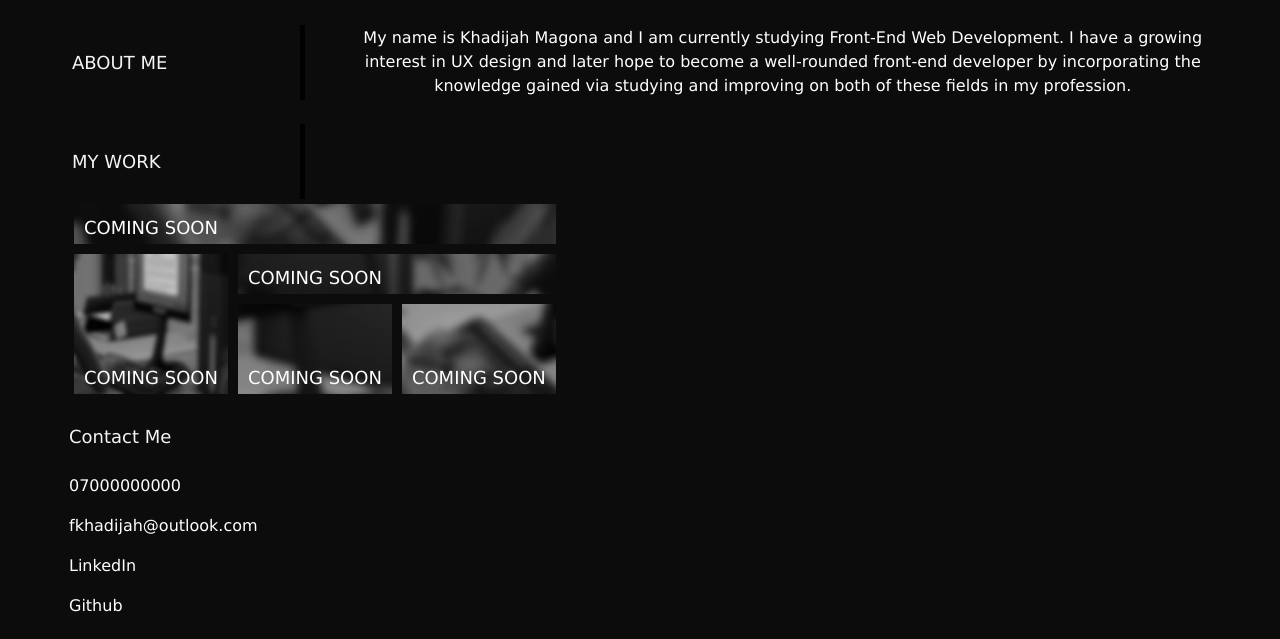
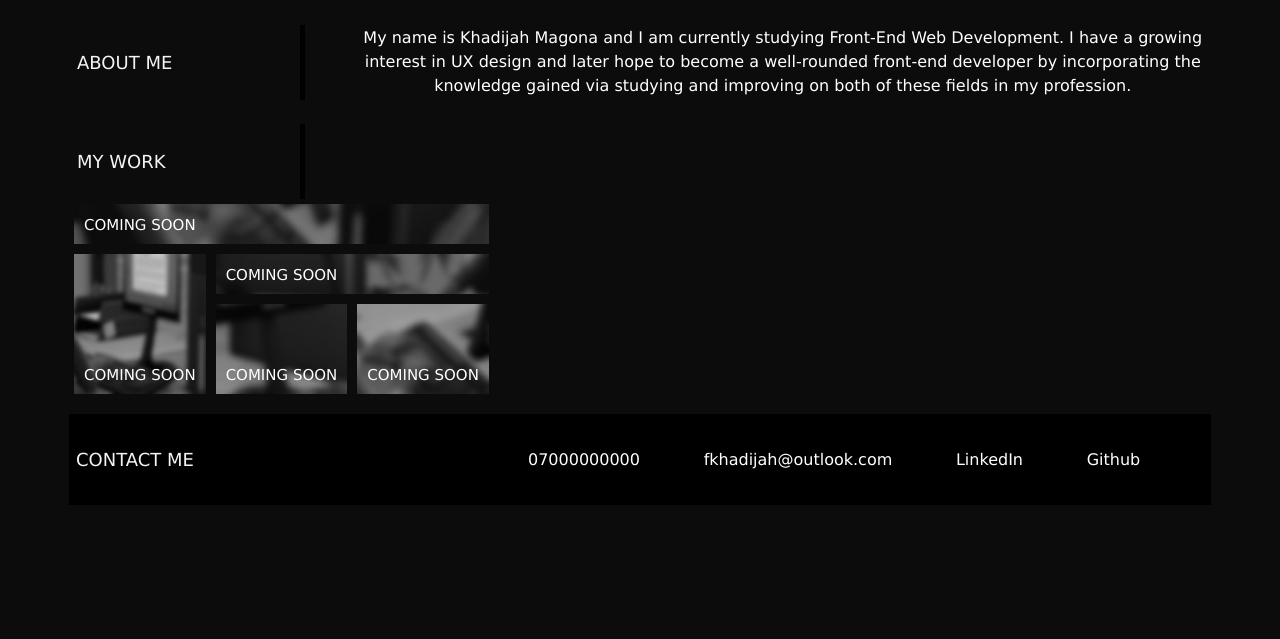
Before and after one commit to dija-64/Challenge2-Portfolio, a plain HTML site: page starter/index.html in a window 1280 px wide. Shown: the part 289-928 px from the top of the page. After the commit the page ends 809 px from the top, so only its background shows below. Drawn offline with Linux system fonts and the light colour scheme.

Commit message:
Cleaned up HTML

```diff
--- a/starter/css/style.css
+++ b/starter/css/style.css
@@ -112,6 +112,7 @@ h4 {
   font-weight: 65;
   font-size: large;
   color: #f4f4f4;
+  margin-left: 5px;
 }
 
 main {
@@ -175,7 +176,7 @@ main {
   padding: 10px;
   height: 20px;
   color: var(--white);
-  font-size: 18px;
+  font-size: 15px;
 }
 
 #example2 {
@@ -207,8 +208,39 @@ main {
 
 }
 
-footer {
+h5 {
+  font-weight: 65;
+  font-size: large;
+  color: #f4f4f4;
+  margin-left: 5px;
+}
+
+.contact {
   background-color: var(--black);
   display: flex;
   flex-direction: row;
+  justify-content: space-between;
+  background-color: black;
+  margin-bottom: 15px;
+  padding: 2px;
+  margin-top: 15px;
 }
+
+#contactInfo {
+  display: flex;
+  flex-direction: row;
+  width: 65%;
+  margin-right: 5px;
+  align-items: center;
+  justify-content: space-evenly;
+  cursor: pointer;
+}
+
+#contactInfo p:hover {
+  color: var(--hoverpink);
+  text-shadow: 0px 0px 30px var(--shadowpink);
+  -moz-transition: all 0.2s ease-in;
+  -o-transition: all 0.2s ease-in;
+  -webkit-transition: all 0.2s ease-in;
+  transition: all 0.2s ease-in;
+}
--- a/starter/index.html
+++ b/starter/index.html
@@ -70,13 +70,14 @@
 
   <!-- contact -->
   <footer class="contact">
-    <section class="page-section contact" id="contact">
-      <h4>Contact Me</h4>
+    <h5>CONTACT ME</h5>
+    <div id="contactInfo">
       <p>07000000000</p>
       <p>fkhadijah&#64;outlook.com</p>
       <p>LinkedIn</p>
       <p>Github</p>
-    </section>
+    </div>
+
   </footer>
 
 </body>
```
